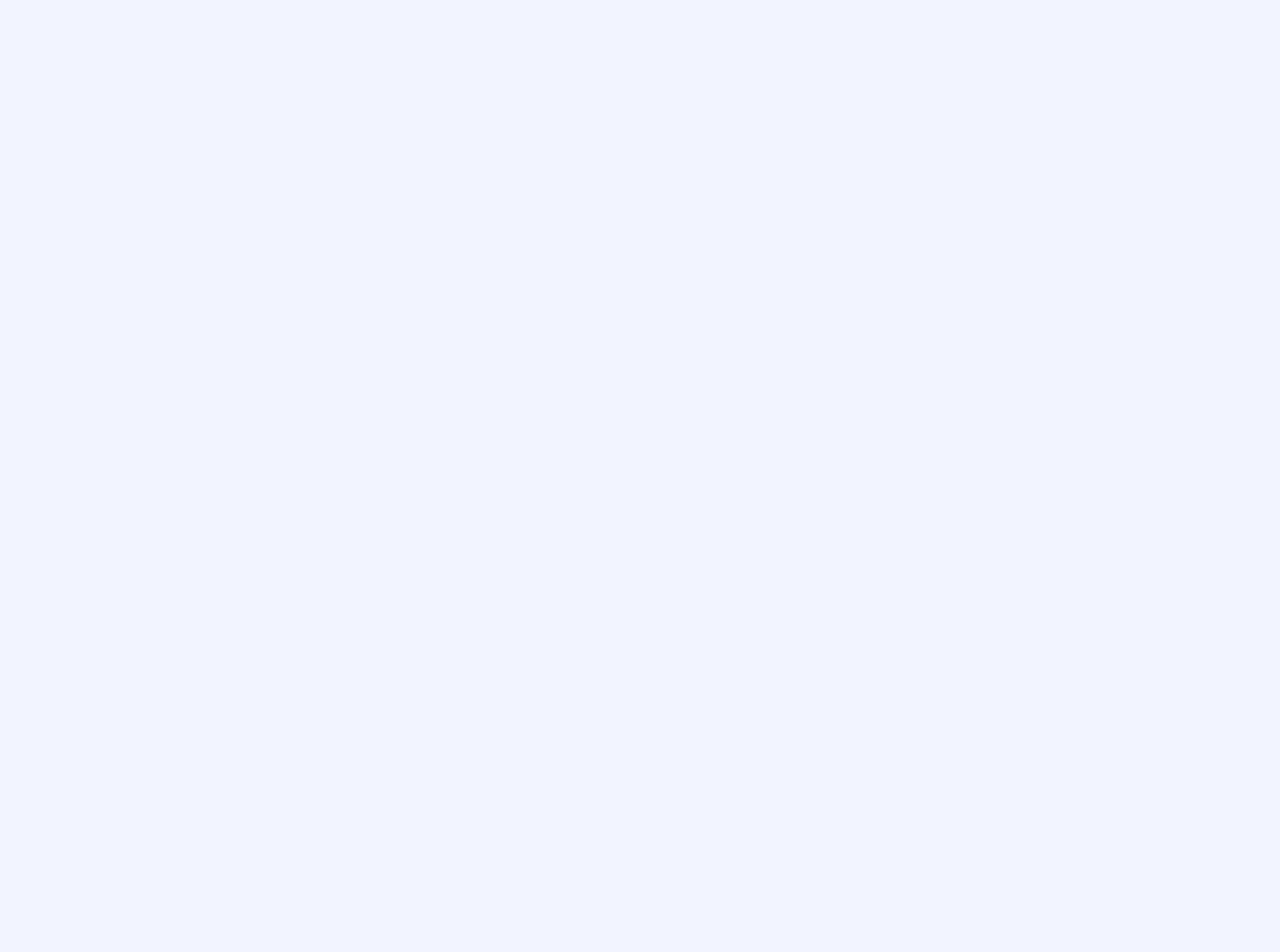
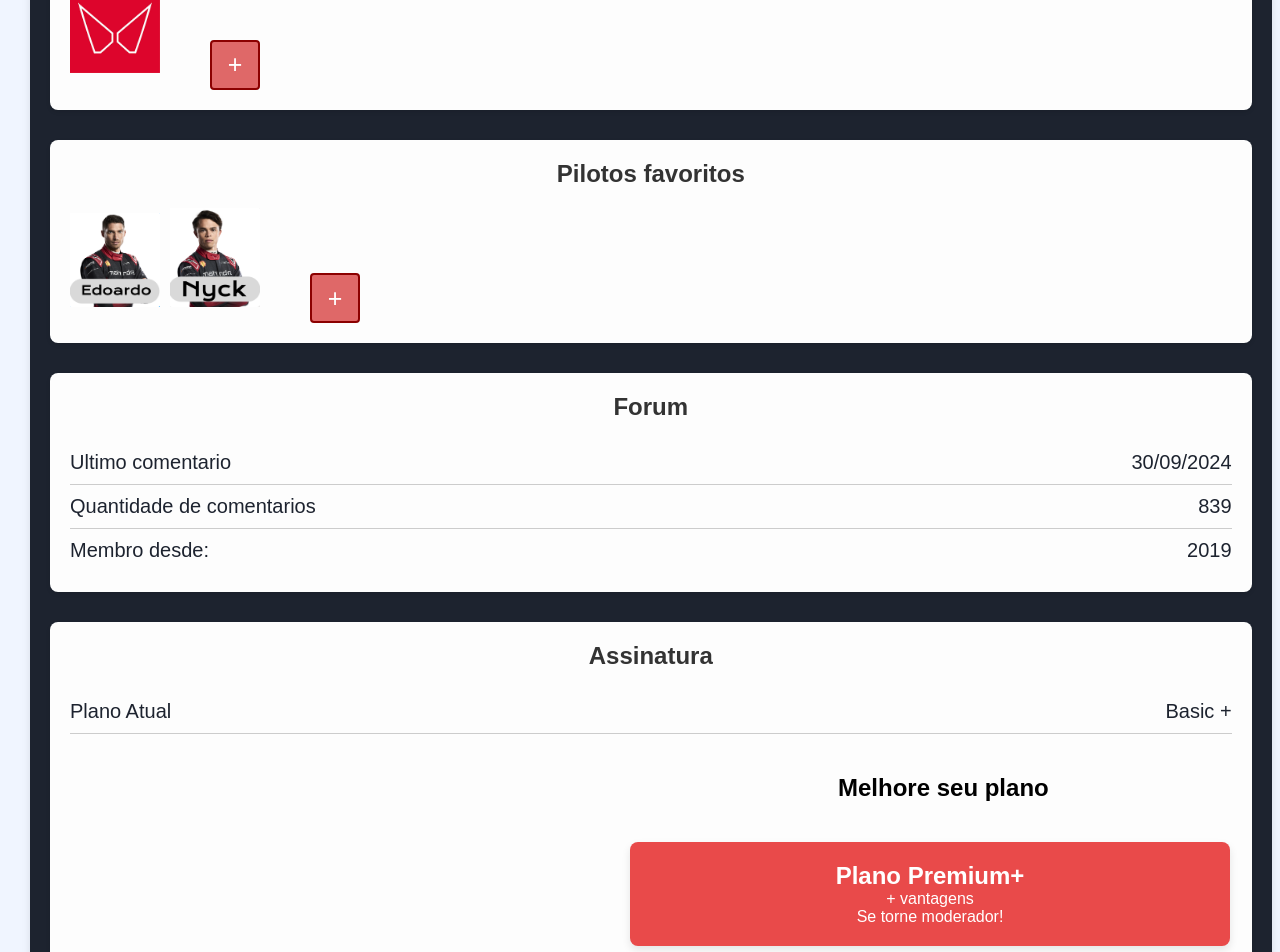
Before and after one commit to Geral-cp-s/Sprint3-Web, a React (Vite) app: page /conta in a window 1280 px wide. Before the commit this address had no page. Shown: the part 991-1943 px from the top of the page. Before the commit the page ends 800 px from the top, so only its background shows below. Built offline with nearby package versions, Linux system fonts and the light colour scheme.

Commit message:
Estilizando pagina do usuario

```diff
--- a/dados.json
+++ b/dados.json
@@ -766,6 +766,12 @@
       "nome": "",
       "email": "",
       "descricao": ""
+    },
+    {
+      "id": "72f3",
+      "nome": "",
+      "email": "",
+      "descricao": ""
     }
   ]
 }
--- a/src/components/Header.jsx
+++ b/src/components/Header.jsx
@@ -80,7 +80,7 @@ const Header = () => {
                   Usuário <i className="ri-arrow-down-s-line dropdown__arrow"></i>
                 </div>
                 <ul className="dropdown__menu">
-                  <li><Link to="#" className="dropdown__link">Conta</Link></li>
+                  <li><Link to="/conta" className="dropdown__link">Conta</Link></li>
                   <li><Link to="/login" className="dropdown__link">Login</Link></li>
                   <li><Link to="/forum" className="dropdown__link">Forum</Link></li>
                 </ul>
--- a/src/components/styledHeader.js
+++ b/src/components/styledHeader.js
@@ -81,6 +81,7 @@ export const HeaderMenu = styled.nav`
     border-radius: 10px;
     z-index: 100; /* Garante que o dropdown esteja acima de outros elementos */
 
+
     /* Removendo bolinhas do menu dropdown */
     .dropdown__list {
       list-style: none; /* Remove as bolinhas do dropdown */
@@ -94,6 +95,7 @@ export const HeaderMenu = styled.nav`
       display: block;
       text-decoration: none;
       transition: background-color 0.3s ease;
+      text-decoration: none;
 
       &:hover {
         background-color: #444;
--- a/src/main.jsx
+++ b/src/main.jsx
@@ -13,6 +13,7 @@ import Mahindra from './routes/Mahindra.jsx'
 import GlobalStyled from './global-styled.js'
 import Forum from './components/Forum.jsx'
 import Projeto from  './routes/Projeto.jsx'
+import Conta from './routes/Conta.jsx'
 
 
 const router = createBrowserRouter([
@@ -31,6 +32,7 @@ const router = createBrowserRouter([
       {path:'/projeto', element:<Projeto/>},
       {path:'/equipes', element:<Equipes/>},
       {path:'/forum', element:<Forum/>},
+      {path:'/conta', element:<Conta/>},
 
 
 
--- /dev/null
+++ b/src/routes/Conta.jsx
@@ -0,0 +1,186 @@
+import styled from "styled-components"
+
+
+
+const MainConta = styled.main`
+    display: flex;
+    flex-direction: column;
+    padding: 20px;
+    background-color: var(--black-color-light);
+    border-radius: 8px;
+    box-shadow: 0 4px 8px rgba(0, 0, 0, 0.1);
+    margin: 30px;
+    flex-grow: 1;
+    width: 97%;
+
+
+    h2 {
+        text-align: center;
+        color: #333;
+        margin-bottom: 20px;
+    }
+
+    #h2perfil {
+        color: white;
+    }
+
+    .team-info {
+        margin-bottom: 30px;
+        background: #fdfdfd;
+        padding: 20px;
+        border-radius: 8px;
+        box-shadow: 0 2px 4px rgba(0, 0, 0, 0.1);
+    }
+
+    .detail {
+        display: flex;
+        justify-content: space-between;
+        padding: 10px 0;
+        border-bottom: 1px solid #ccc;
+
+        &:last-child {
+            border-bottom: none;
+        }
+    }
+
+
+    .preferencias {
+        display: flex;
+        align-items: center;
+        margin-top: 10px;
+        justify-content: space-between;
+        img {
+            max-width: 90px;
+            margin-right: 10px;
+        }
+
+        button {
+            padding: 5px 10px;
+            background-color: rgba(214, 58, 58, 0.76);
+            color: white;
+            height: 50px;
+            width: 50px;
+            border: none;
+            border-radius: 4px;
+            transition: background-color 0.3s ease;
+            align-items: center;
+            margin-left: 40px;
+            font-size: 25px;
+            border: 2px solid darkred;
+
+
+
+            &:hover {
+                background-color: #ad3d3d;
+            }
+
+
+        }
+    }
+
+
+
+    .bandeira {
+        max-width: 20px;
+        margin-left: 5px;
+    }
+
+    span{
+        color:var(--black-color-light) ;
+        font-size: 20px;
+    }
+
+    .card{
+        background-color: #e94a4a;
+        color: white;
+        padding: 20px;
+        border-radius: 8px;
+        text-align: center;
+        box-shadow: 0 4px 8px rgba(0, 0, 0, 0.1);
+        transition: transform 0.3s ease, box-shadow 0.3s ease;
+        width: 600px;
+        margin: 40px 0 0 35rem;
+    }
+    .card:hover{
+        transform: scale(1.05);
+        box-shadow: 0 6px 12px rgba(0, 0, 0, 0.2);
+    }
+
+    .cardh1{
+        margin: 40px 0 0 48rem;
+    }
+
+    .perfil{
+        margin: 4px 0 0 50rem;
+        padding-bottom: 25px;
+
+    }
+
+`
+
+const Conta = () => {
+    return (
+        <MainConta>
+            <h2 id="h2perfil">Minha conta</h2>
+            <section className="team-info">
+            <img src="/img/9055969781537356155-128.png" alt="" className="perfil"/>
+                <div className="perfil-details">
+                    <h2>Detalhes da conta</h2>
+                    <div className="detail"><span className="um">Nome</span> <span className="dois">Gabriel Vasquez</span></div>
+                    <div className="detail"><span className="um">E-mail</span> <span className="dois">gvqsilva@gmail.com</span></div>
+                    <div className="detail"><span className="um">País</span> <span className="dois">Brasil<img id="bandeira" src="./src/img/bandeira/brasil.png" alt=""/></span></div>
+                </div>
+            </section>
+
+            <section className="team-info">
+                <div className="section">
+                    <h2>Equipes favoritas</h2>
+                    <div className="preferencias">
+                        <div>
+                            <img src="./img/mahindra/logo-mahindra.png" alt="Team Logo"/>
+                                <button>+</button>
+                        </div>
+                    </div>
+                </div>
+            </section>
+
+            <section className="team-info">
+                <div className="section">
+                    <h2>Pilotos favoritos</h2>
+                    <div className="preferencias">
+                        <div>
+                            <img className="ig-piloto" src="./img/mahindra/ig-edoardo.PNG" alt="Edoardo"/>
+                                <img className="ig-piloto" src="./img/mahindra/ig-nyck.PNG" alt="Nyck"/>
+                                    <button>+</button>
+                                </div>
+                        </div>
+                    </div>
+            </section>
+            <section className="team-info">
+                <div className="perfil-details">
+                    <h2>Forum</h2>
+                    <div className="detail"><span className="um">Ultimo comentario</span> <span className="dois">30/09/2024</span></div>
+                    <div className="detail"><span className="um">Quantidade de comentarios</span> <span className="dois">839</span></div>
+                    <div className="detail"><span className="um">Membro desde:</span> <span className="dois">2019</span></div>
+                </div>
+            </section>
+            <section className="team-info">
+                <div className="perfil-details">
+                    <h2>Assinatura</h2>
+                    <div className="detail"><span className="um">Plano Atual</span> <span className="dois">Basic +</span></div>
+                    <h1 className="cardh1">Melhore seu plano</h1>
+                    <div className="card">
+                        <h1>Plano Premium+</h1>
+                        <p> + vantagens</p>
+                        <p> Se torne moderador!</p>
+                    </div>
+                </div>
+            </section>
+
+
+
+        </MainConta>
+    )
+}
+
+export default Conta
```
Also changed, not shown: public/img/9055969781537356155-128.png (added).
